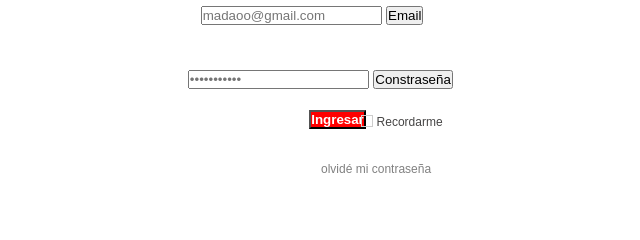
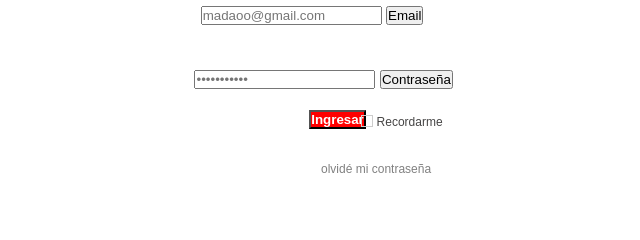
Before and after one commit to MacarenaAmigo/CaC-challange-integrador-NodeJS, a plain HTML site: page login.html in a window 1280 px wide. Shown: the part 290-530 px from the top of the page, 223-863 px from the left. Drawn offline with Linux system fonts and the light colour scheme.

Commit message:
Update login.html

```diff
--- a/login.html
+++ b/login.html
@@ -31,7 +31,7 @@
 
     <div class="contraseña">
       <input type="text" placeholder="•••••••••••" />
-      <button>Constraseña</button>
+      <button>Contraseña</button>
     </div>
 
     <button class="buttom-red">Ingresar</button>
```
